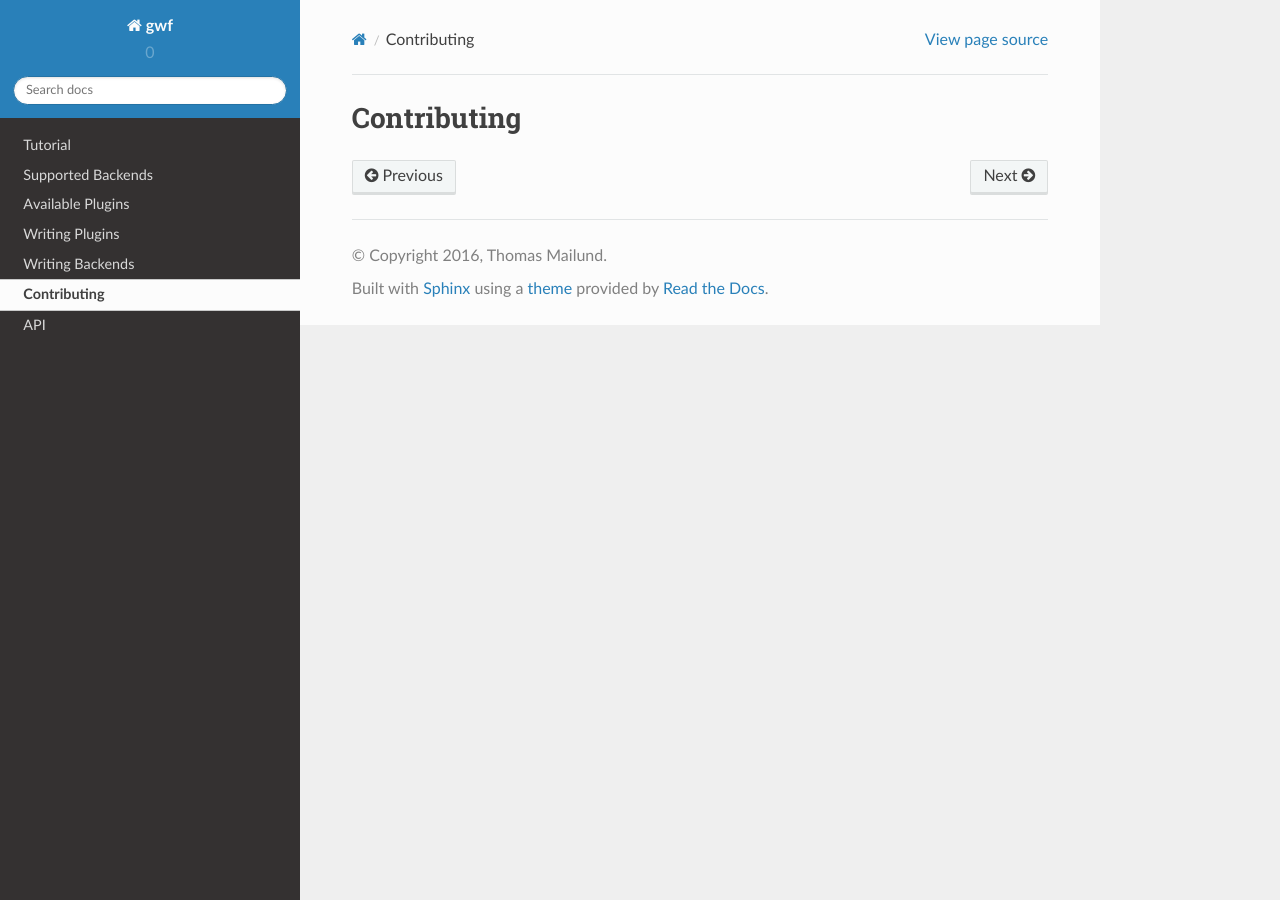
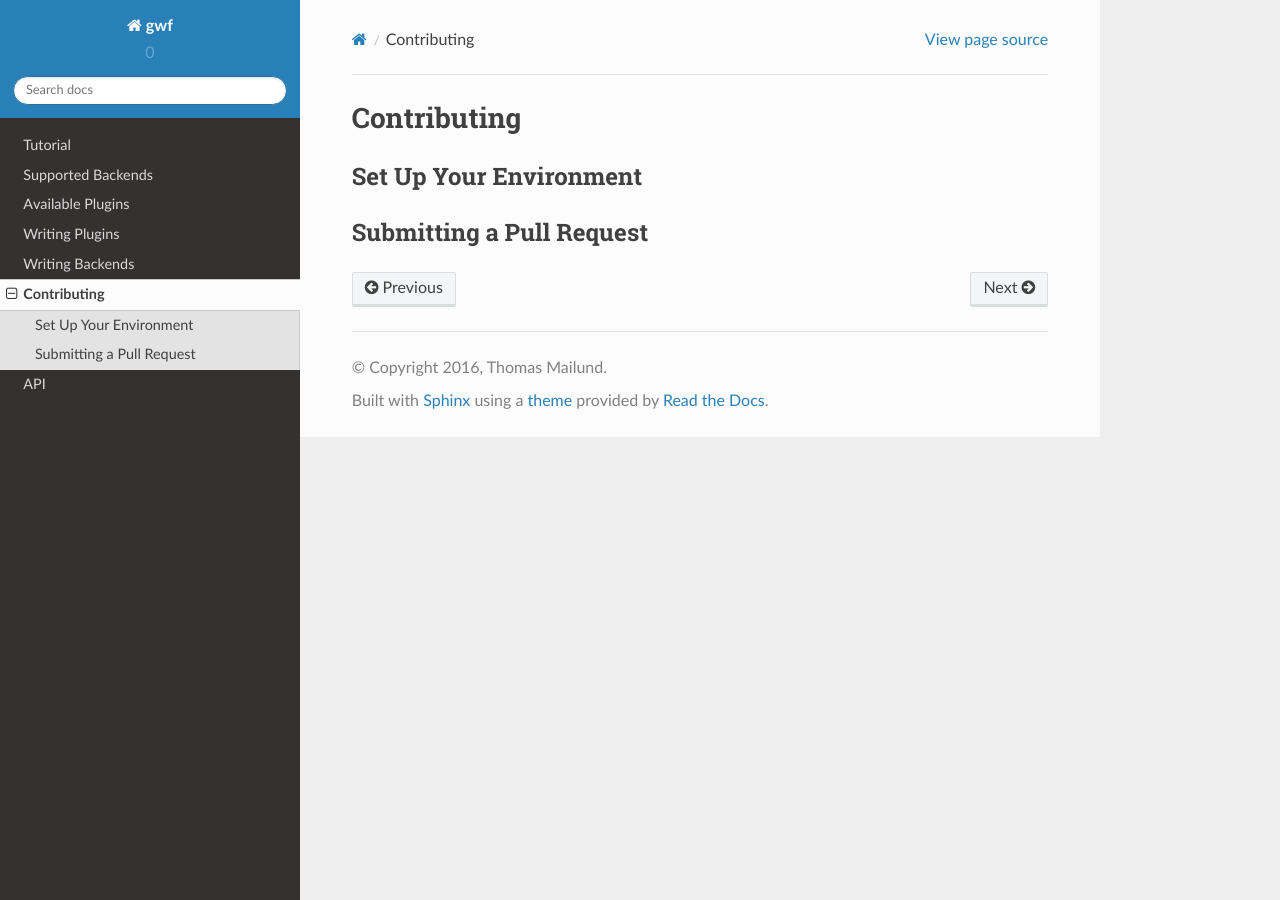
Before and after one commit to gwforg/gwf, a Sphinx documentation site: the page built from docs/contributing.rst, in a window 1280 px wide. Built offline with Sphinx 7.4.7 and the Read the Docs theme 2.0.0, drawn with Linux system fonts in a browser that asks for light colours.

Commit message:
Headings for contributing page.

```diff
--- a/docs/contributing.rst
+++ b/docs/contributing.rst
@@ -1,2 +1,10 @@
 Contributing
 ============
+
+
+Set Up Your Environment
+-----------------------
+
+
+Submitting a Pull Request
+-------------------------
```
